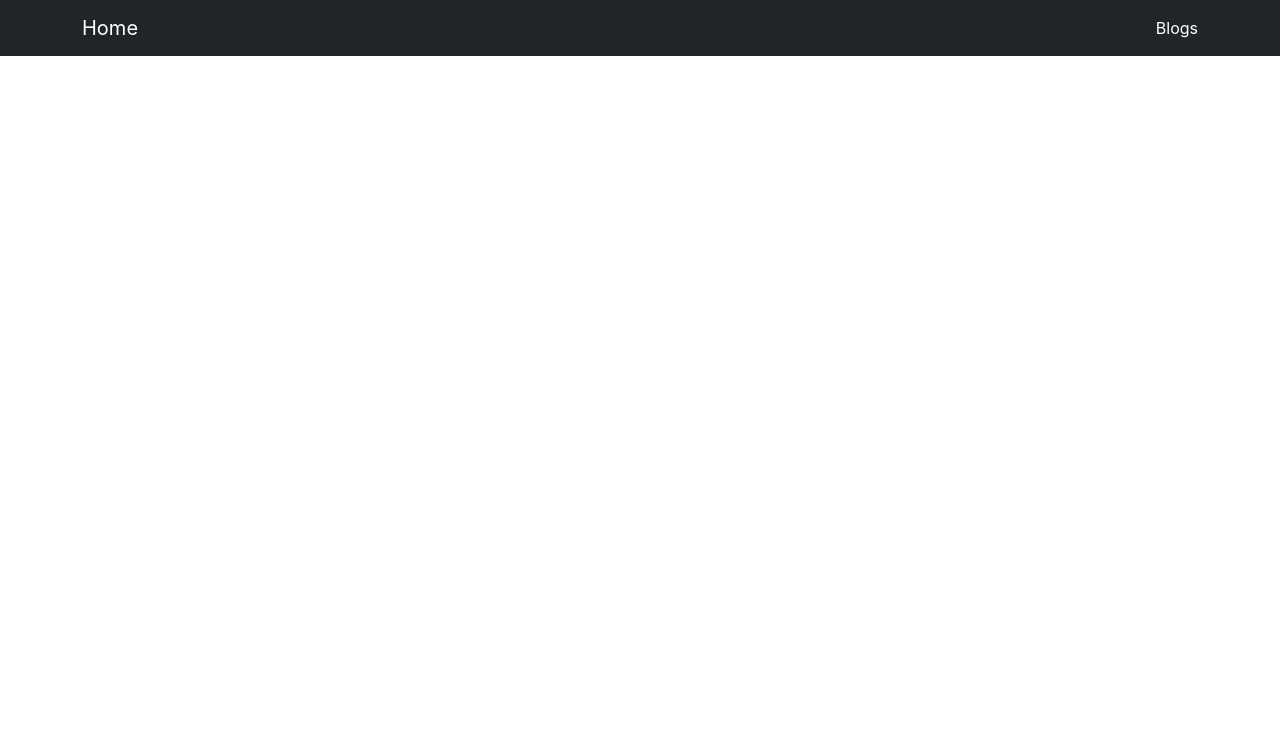
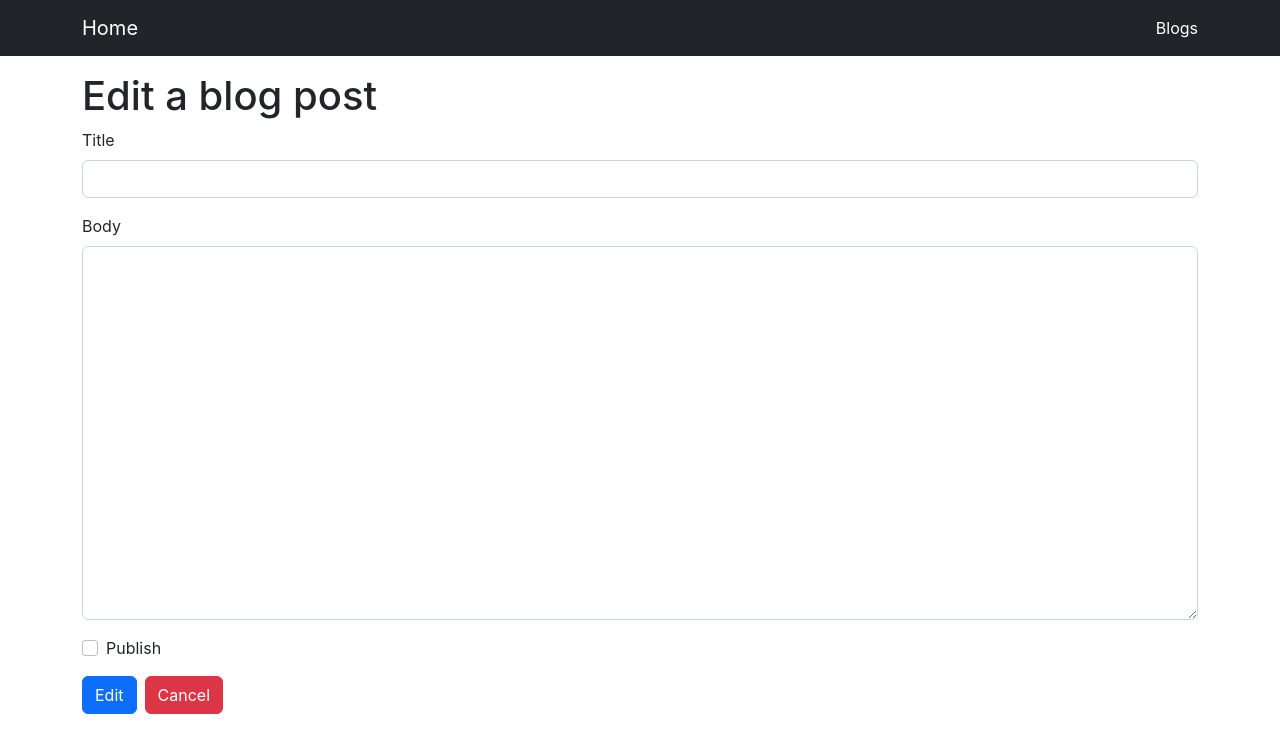
Before and after one commit to pasong0511/react-blog, a React (Create React App) app: page /blogs/1/edit in a window 1280 px wide. Shown: the top 752 px of the page. Built offline with nearby package versions, Linux system fonts and the light colour scheme; no server answers.

Commit message:
게시글 수정까지 가능\

```diff
--- a/db.json
+++ b/db.json
@@ -1,10 +1,60 @@
 {
-    "posts": [
-        {
-            "title": "123",
-            "body": "123",
-            "createdAt": 1670010822096,
-            "id": 5
-        }
-    ]
+  "posts": [
+    {
+      "title": "6시다",
+      "body": "6시다",
+      "publish": false,
+      "createdAt": 1670014774328,
+      "id": 10
+    },
+    {
+      "title": "자야겠다",
+      "body": "자야겠다",
+      "publish": false,
+      "createdAt": 1670014829903,
+      "id": 11
+    },
+    {
+      "title": "비공개",
+      "body": "비공개",
+      "publish": false,
+      "createdAt": 1670014950684,
+      "id": 12
+    },
+    {
+      "title": "뭐야 보이잖어",
+      "body": "뭐야 보이잖어",
+      "publish": true,
+      "createdAt": 1670014960702,
+      "id": 13
+    },
+    {
+      "title": "체크하면 안보이넹",
+      "body": "체크하면 안보이넹",
+      "publish": false,
+      "createdAt": 1670014974855,
+      "id": 14
+    },
+    {
+      "title": "아네녀ㅛ",
+      "body": "아네녀ㅛ",
+      "publish": true,
+      "createdAt": 1670014986368,
+      "id": 15
+    },
+    {
+      "title": "111",
+      "body": "111",
+      "publish": false,
+      "createdAt": 1670015059275,
+      "id": 16
+    },
+    {
+      "title": "22",
+      "body": "222",
+      "publish": true,
+      "createdAt": 1670015064675,
+      "id": 17
+    }
+  ]
 }
--- a/src/components/BlogForm.js
+++ b/src/components/BlogForm.js
@@ -1,29 +1,82 @@
-import { useState } from "react";
+import { useEffect, useState } from "react";
 import axios from "axios";
-import { useHistory } from "react-router-dom";
+import { useHistory, useParams } from "react-router-dom";
+import { bool } from "prop-types";
 
-const BlogForm = () => {
+const BlogForm = ({ editing }) => {
     const history = useHistory();
+    const { id } = useParams(); //수정시 URL 파라미터에서 id 값 가져오기
+
     const [title, setTitle] = useState("");
+    const [originalTitle, setOriginalTitle] = useState("");
     const [body, setBody] = useState("");
+    const [originalBody, setOriginalBody] = useState("");
+    const [publish, setPublish] = useState(false);
+    const [originalPublish, setOriginalPublish] = useState("");
+
+    //수정시 기존 데이터를 가져오기 위해서 get 요청
+    useEffect(() => {
+        if (editing) {
+            axios.get(`http://localhost:3001/posts/${id}`).then((res) => {
+                setTitle(res.data.title);
+                setOriginalTitle(res.data.title);
+                setBody(res.data.body);
+                setOriginalBody(res.data.body);
+                setPublish(res.data.publish);
+                setOriginalPublish(res.data.publish);
+            });
+        }
+    }, [id]);
+
+    const isEdting = () => {
+        //기존 값과 수정 값에 변경사항이 없는 경우
+        return title !== originalTitle || body !== originalBody || publish !== originalPublish;
+    };
+
+    //Cancel 버튼 눌렀을 때 페이지 이동
+    const goBack = () => {
+        if (editing) {
+            history.push(`/blogs/${id}`);
+        } else {
+            history.push(`/blogs`);
+        }
+    };
+
+    const onChangePublish = (e) => {
+        setPublish(e.target.checked);
+    };
 
     //생성 버튼 클릭 후 데이터 생성 및 리스트 페이지로 이동
     const onSubmit = () => {
+        //수정인 경우
+        if (editing) {
+            axios
+                .patch(`http://localhost:3001/posts/${id}`, {
+                    title: title,
+                    body: body,
+                    publish: publish,
+                })
+                .then((res) => {
+                    history.push(`/blogs/${id}`);
+                });
+        } else {
             console.log(title, body);
             axios
                 .post("http://localhost:3001/posts", {
                     title,
                     body,
+                    publish: publish,
                     createdAt: Date.now(), //생성 시간 추가
                 })
                 .then(() => {
                     history.push("/blogs"); //성공시 목록으로 이동
                 });
+        }
     };
 
     return (
         <div>
-            <h1>Create a blog post</h1>
+            <h1>{editing ? "Edit" : "Create"} a blog post</h1>
             <div className="mb-3">
                 <label className="form-label">Title</label>
                 <input
@@ -42,14 +95,31 @@ const BlogForm = () => {
                     onChange={(event) => {
                         setBody(event.target.value);
                     }}
-                    rows="20"
+                    rows="15"
                 />
             </div>
-            <button className="btn btn-primary" onClick={onSubmit}>
-                Post
+
+            <div className="form-check mb-3">
+                <input className="form-check-input" type="checkbox" checked={publish} onChange={onChangePublish} />
+                <label className="form-check-label">Publish</label>
+            </div>
+
+            <button className="btn btn-primary" onClick={onSubmit} disabled={editing && !isEdting()}>
+                {editing ? "Edit" : "Post"}
+            </button>
+            <button className="btn btn-danger ms-2" onClick={goBack}>
+                Cancel
             </button>
         </div>
     );
 };
 
+BlogForm.prototype = {
+    editing: bool,
+};
+
+BlogForm.defalutProps = {
+    editing: false,
+};
+
 export default BlogForm;
--- a/src/pages/EditPage.js
+++ b/src/pages/EditPage.js
@@ -1,5 +1,11 @@
+import BlogForm from "../components/BlogForm";
+
 const EditPage = () => {
-    return <div>EditPage Page</div>;
+    return (
+        <div>
+            <BlogForm editing={true} />
+        </div>
+    );
 };
 
 export default EditPage;
--- a/src/pages/ListPage.js
+++ b/src/pages/ListPage.js
@@ -41,7 +41,9 @@ const ListPage = () => {
             return <div>데이터 없음</div>;
         }
 
-        return posts.map((post) => {
+        return posts
+            .filter((post) => post.publish === true)
+            .map((post) => {
                 return (
                     <Card key={post.id} title={post.title} onClick={() => history.push(`/blogs/${post.id}`)}>
                         <div>
--- a/src/pages/ShowPage.js
+++ b/src/pages/ShowPage.js
@@ -3,6 +3,7 @@ import axios from "axios";
 import { useEffect } from "react";
 import { useState } from "react";
 import LoadingSpiner from "../components/LoadingSpiner";
+import { Link } from "react-router-dom";
 
 const ShowPage = () => {
     //json db의 :id와 파라미터를 맞춰줘야한다.
@@ -12,7 +13,6 @@ const ShowPage = () => {
 
     const getPosts = () => {
         axios.get(`http://localhost:3001/posts/${id}`).then((res) => {
-            console.log(res);
             setPost(res.data); //받아온 데이터 post에 넣기
             setLoading(false);
         });
@@ -34,7 +34,15 @@ const ShowPage = () => {
 
     return (
         <div>
-            <h1>{post.title}</h1>
+            <div className="d-flex">
+                <h1 className="flex-grow-1">{post.title}</h1>
+                <div>
+                    <Link className="btn btn-primary" to={`/blogs/${id}/edit`}>
+                        수정
+                    </Link>
+                </div>
+            </div>
+
             <small className="text-muted">Create At : {printDate(post.createdAt)}</small>
             <hr />
             <div>{post.body}</div>
--- a/src/routes.js
+++ b/src/routes.js
@@ -20,7 +20,7 @@ const routes = [
         component: CreatePage,
     },
     {
-        path: "/blogs/edit",
+        path: "/blogs/:id/edit",
         component: EditPage,
     },
     {
```
Lines whose indentation alone changed are shown as unchanged.
